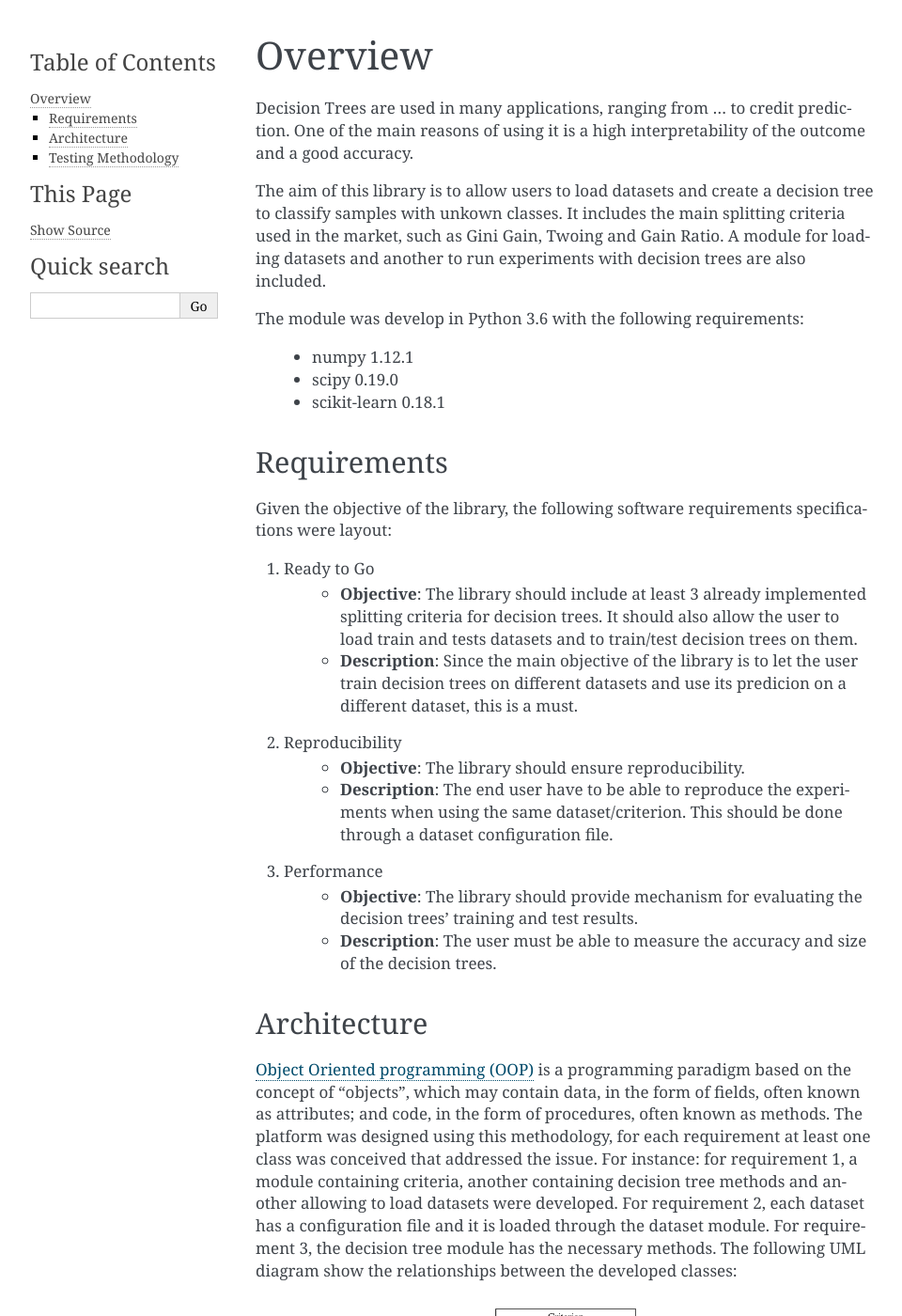
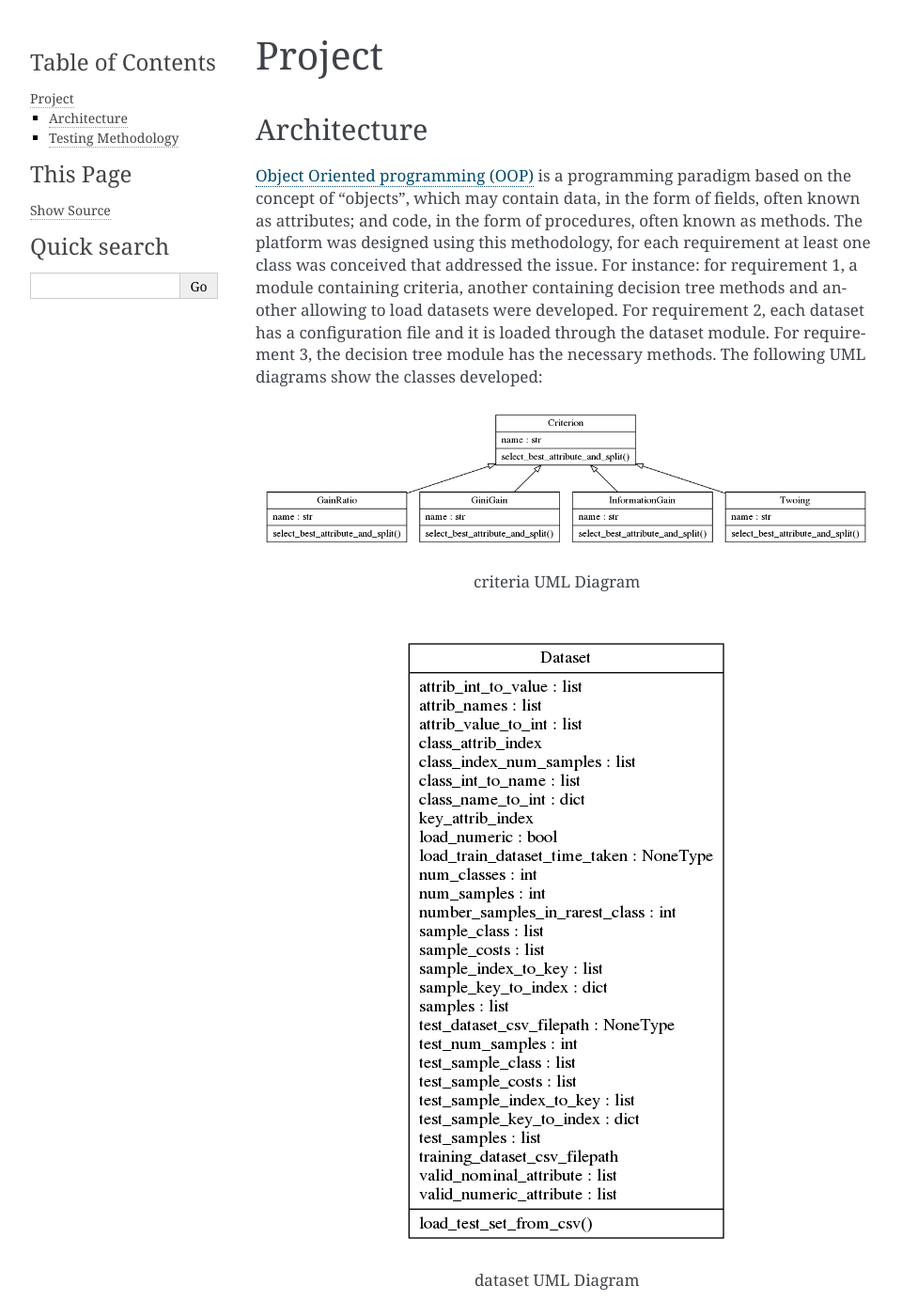
Before and after one commit to felipeamp/projeto_final_prog, a Sphinx documentation site: the page built from docs/program_project.rst, in a window 1280 px wide and 1400 px high. Shown: the whole window at 94% size, without its empty margins (148-1108 px from the left). Built offline with Sphinx 7.4.7, drawn with Linux system fonts in a browser that asks for light colours; some of the changed text lies outside the part shown.

Commit message:
Updated part of the docs.

```diff
--- a/docs/program_project.rst
+++ b/docs/program_project.rst
@@ -1,58 +1,30 @@
-Overview
+Project
 ========
-
-Decision Trees are used in many applications, ranging from ... to credit prediction. One of the main reasons of using it is a high interpretability of the outcome and a good accuracy.
-
-The aim of this library is to allow users to load datasets and create a decision tree to classify samples with unkown classes. It includes the main splitting criteria used in the market, such as Gini Gain, Twoing and Gain Ratio. A module for loading datasets and another to run experiments with decision trees are also included.
-
-The module was develop in Python 3.6 with the following requirements:
-
-    * numpy 1.12.1
-    * scipy 0.19.0
-    * scikit-learn 0.18.1
-
-Requirements
-############
-
-Given the objective of the library, the following software requirements specifications were layout:
-
-1. Ready to Go
-    * **Objective**: The library should include at least 3 already implemented splitting criteria for decision trees. It should also allow the user to load train and tests datasets and to train/test decision trees on them.
-
-    * **Description**: Since the main objective of the library is to let the user train decision trees on different datasets and use its predicion on a different dataset, this is a must.
-
-2. Reproducibility
-    * **Objective**: The library should ensure reproducibility.
-
-    * **Description**: The end user have to be able to reproduce the experiments when using the same dataset/criterion. This should be done through a dataset configuration file.
-
-3. Performance
-    * **Objective**: The library should provide mechanism for evaluating the decision trees' training and test results.
-
-    * **Description**: The user must be able to measure the accuracy and size of the decision trees.
 
 Architecture
 ############
 
-`Object Oriented programming (OOP) <https://en.wikipedia.org/wiki/Object-oriented_programming/>`_ is a programming paradigm based on the concept of "objects", which may contain data, in the form of fields, often known as attributes; and code, in the form of procedures, often known as methods. The platform was designed using this methodology, for each requirement at least one class was conceived that addressed the issue. For instance: for requirement 1, a module containing criteria, another containing decision tree methods and another allowing to load datasets were developed. For requirement 2, each dataset has a configuration file and it is loaded through the dataset module. For requirement 3, the decision tree module has the necessary methods. The following UML diagram show the relationships between the developed classes:
+`Object Oriented programming (OOP) <https://en.wikipedia.org/wiki/Object-oriented_programming/>`_ is a programming paradigm based on the concept of "objects", which may contain data, in the form of fields, often known as attributes; and code, in the form of procedures, often known as methods. The platform was designed using this methodology, for each requirement at least one class was conceived that addressed the issue. For instance: for requirement 1, a module containing criteria, another containing decision tree methods and another allowing to load datasets were developed. For requirement 2, each dataset has a configuration file and it is loaded through the dataset module. For requirement 3, the decision tree module has the necessary methods. The following UML diagrams show the classes developed:
 
 .. figure:: criteria.png
     :align: center
     :figclass: align-center
 
-    Class Diagram (in UML format)
+    criteria UML Diagram
 
 .. figure:: dataset.png
     :align: center
     :figclass: align-center
 
-    Class Diagram (in UML format)
+    dataset UML Diagram
 
 .. figure:: decision_tree.png
     :align: center
     :figclass: align-center
 
-    Class Diagram (in UML format)
+    decision_tree UML Diagram
+
+TODO: describe the classes
 
 
 Testing Methodology
```
Also changed, not shown: other parts of docs/program_project.rst (+1 -0 lines), docs/manual.rst (+13 -17 lines), docs/program_specification.rst (+7 -11 lines).
